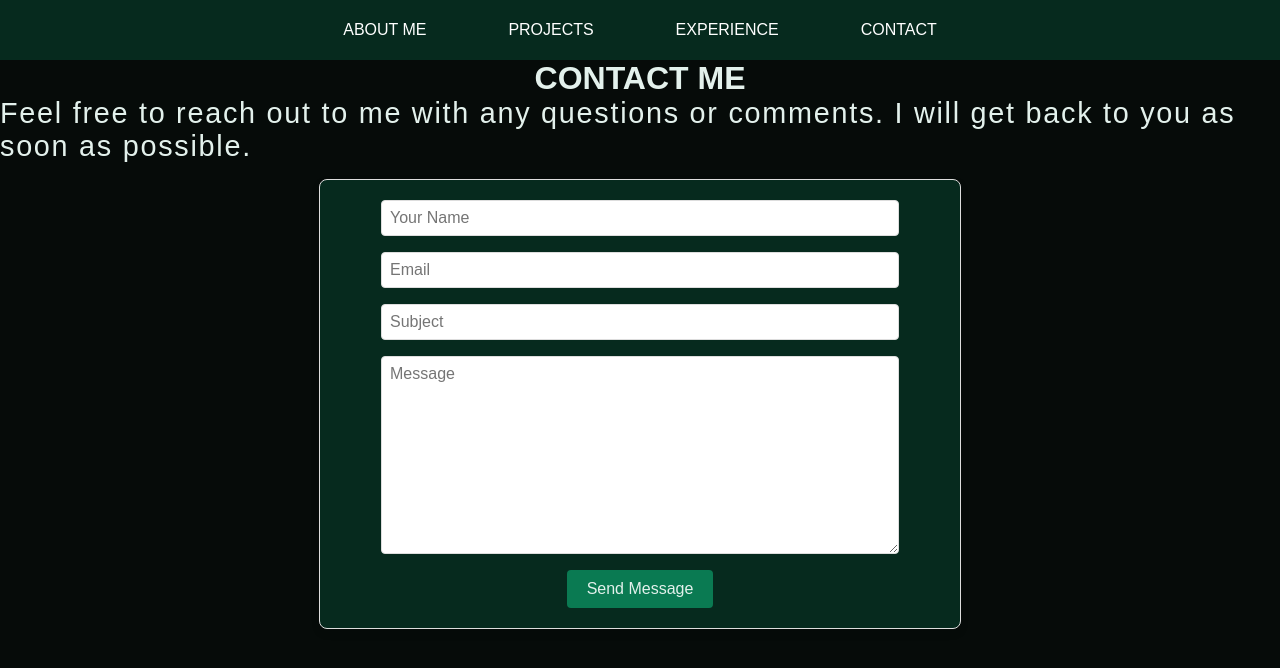
After one commit to dsavage13/117-Portfolio, a Django app: page /contact/ in a window 1280 px wide. The commit adds this page. Shown: the top 668 px of the page. Run offline with Django 5.2, Linux system fonts and the light colour scheme.

Commit message:
Added Contact section

```diff
--- /dev/null
+++ b/pages/forms.py
@@ -0,0 +1,7 @@
+from django import forms
+
+class ContactForm(forms.Form):
+    name = forms.CharField(max_length=100, widget=forms.TextInput(attrs={'placeholder': 'Your Name'}))
+    email = forms.EmailField(widget=forms.EmailInput(attrs={'placeholder': 'Email'}))
+    subject = forms.CharField(max_length=100, widget=forms.TextInput(attrs={'placeholder': 'Subject'}))
+    message = forms.CharField(widget=forms.Textarea(attrs={'placeholder': 'Message'}))
--- a/pages/urls.py
+++ b/pages/urls.py
@@ -3,4 +3,5 @@ from pages import views
 
 urlpatterns = [
     path('', views.about_view, name='about'),
+    path('contact/', views.contact_view, name='contact'),
 ]
--- a/pages/views.py
+++ b/pages/views.py
@@ -1,4 +1,7 @@
 from django.shortcuts import render
+from .forms import ContactForm
+from django.core.mail import send_mail
+from django.template.loader import render_to_string
 
 # Create your views here.
 def my_first_view(request):
@@ -6,3 +9,34 @@ def my_first_view(request):
 
 def about_view(request):
     return render(request, 'pages/about_me.html')
+
+def contact_view(request):
+    if request.method == "POST":
+        form = ContactForm(request.POST)
+        if form.is_valid():
+            print("Valid Form")
+
+            #Clean Data
+            name = form.cleaned_data['name']
+            email = form.cleaned_data['email']
+            subject = form.cleaned_data['subject']
+            message = form.cleaned_data['message']
+
+            message_body = render_to_string('content/email.html', request.POST)
+
+            # Send Email
+            send_mail(
+                "Portfolio Email",
+                message,
+                email,
+                ['savagedamian99@gmail.com'],
+                html_message=message_body,
+            )
+
+        else:
+            print("Invalid Form")
+
+    else:
+        form = ContactForm()
+
+    return render(request, 'pages/contact.html', {'form': form})
--- a/static/css/base.css
+++ b/static/css/base.css
@@ -24,10 +24,10 @@
 }
 
 html {
-    background-color: var(--background-color);
     font: 14px;
     color: var(--surface-color);
     scroll-behavior: smooth;
+    background-color: var(--background-color);
 }
 
 
@@ -145,3 +145,48 @@ p{
     flex-wrap: wrap;
     gap: 8px;
 }
+
+/* Contact Form */
+.contact-form-container {
+    background-color: var(--primary-color);
+    border: 1px solid #ddd;
+    border-radius: 8px;
+    box-shadow: 0 4px 8px rgba(0, 0, 0, 0.1);
+    overflow: hidden;
+    transition: transform 0.2s;
+    margin: 16px;
+    padding: 20px;
+    width: 100%;
+    max-width: 600px; /* Adjust the max-width as needed */
+    display: flex;
+    flex-direction: column;
+}
+
+.contact-form-container label {
+    margin-bottom: 8px;
+    color: var(--surface-color);
+}
+
+.contact-form-container input,
+.contact-form-container textarea {
+    margin-bottom: 16px;
+    padding: 8px;
+    border: 1px solid #ddd;
+    border-radius: 4px;
+    font-size: 16px;
+    width: 500px;
+}
+
+.contact-form-container button {
+    padding: 10px 20px;
+    background-color: var(--secondary-color);
+    color: var(--surface-color);
+    border: none;
+    border-radius: 4px;
+    cursor: pointer;
+    font-size: 16px;
+}
+
+.contact-form-container button:hover {
+    background-color: darken(var(--secondary-color), 50%);
+}
--- a/templates/base.html
+++ b/templates/base.html
@@ -30,7 +30,7 @@
                 <a href="{% url 'about' %}">About Me</a>
                 <a href="{% url 'project_list' %}">Projects</a>
                 <a href="#">Experience</a>
-                <a href="#">Contact</a>
+                <a href="{% url 'contact' %}">Contact</a>
             </div>
         </nav>
     </header>
--- /dev/null
+++ b/templates/pages/contact.html
@@ -0,0 +1,23 @@
+{% extends 'base.html' %}
+{% load static %}
+
+{% block content %}
+    <section class="contact center-column">
+        <h1>Contact Me</h1>
+        <h2>Feel free to reach out to me with any questions or comments. I will get back to you as soon as possible.</h2>
+        <form method="POST" class="contact-form-container center-column">
+            {% csrf_token %}
+
+            {{ form.name }}
+
+            {{ form.email }}
+
+            {{form.subject}}
+
+            {{ form.message }}
+            <button type="submit">Send Message</button>
+        </form>
+    </section>
+
+
+{% endblock content %}
```
Also changed, not shown: config/settings.py (+21 -0 lines), templates/content/email.html (added, +37 -0 lines), 1 other file.
